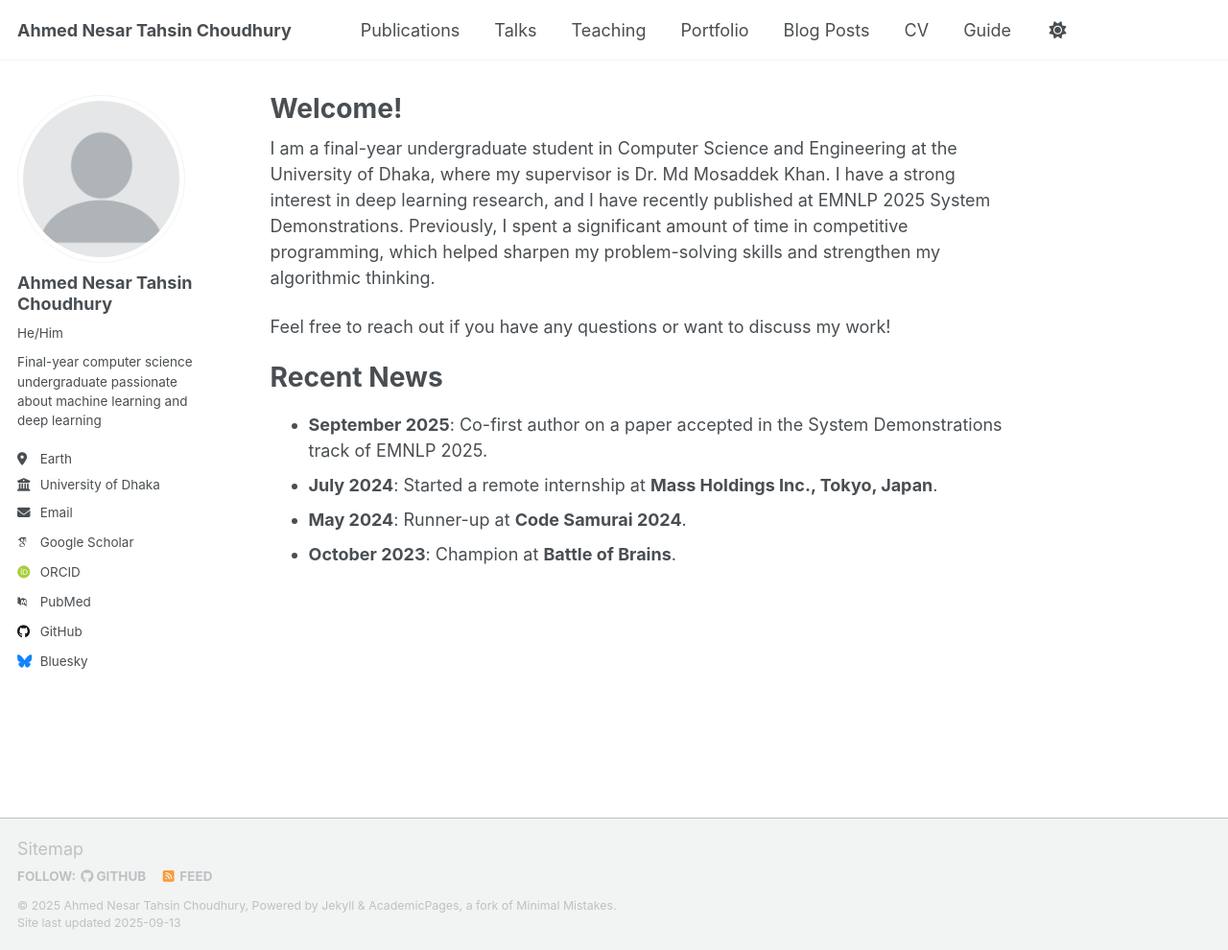
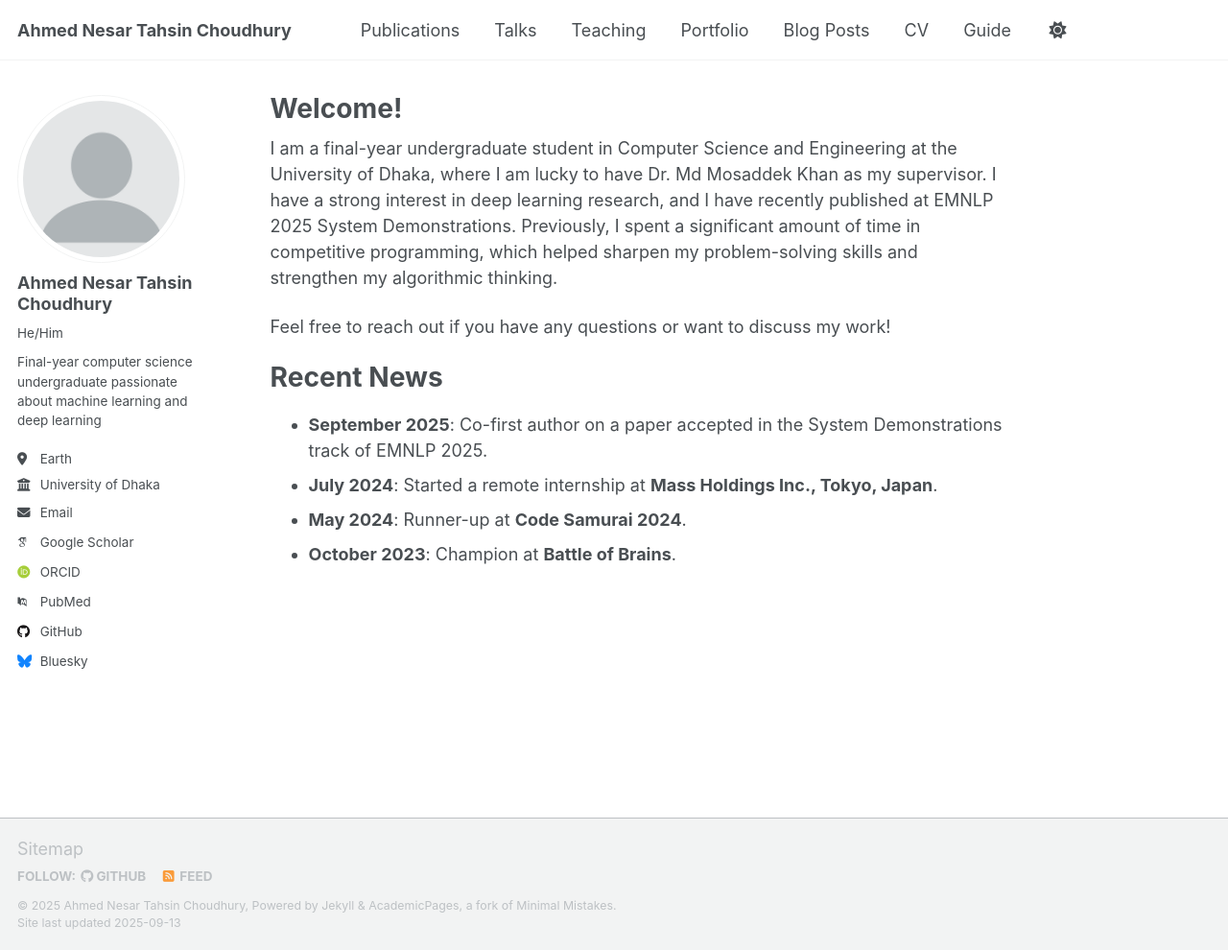
Before and after one commit to tahsinchoudhury/tahsinchoudhury.github.io, a Jekyll site: the page built from _pages/about.md, in a window 1280 px wide and 990 px high. Shown: the whole window at 96% size. Built offline with Jekyll 4.4.1, drawn with Linux system fonts in a browser that asks for light colours; some web fonts are replaced; a script that is not in the unit is left out.

Commit message:
updated homepage

```diff
--- a/_pages/about.md
+++ b/_pages/about.md
@@ -7,7 +7,7 @@ redirect_from:
   - /about.html
 ---
 
-I am a final-year undergraduate student in Computer Science and Engineering at the University of Dhaka, where my supervisor is Dr. Md Mosaddek Khan. I have a strong interest in deep learning research, and I have recently published at EMNLP 2025 System Demonstrations. Previously, I spent a significant amount of time in competitive programming, which helped sharpen my problem-solving skills and strengthen my algorithmic thinking.
+I am a final-year undergraduate student in Computer Science and Engineering at the University of Dhaka, where I am lucky to have Dr. Md Mosaddek Khan as my supervisor. I have a strong interest in deep learning research, and I have recently published at EMNLP 2025 System Demonstrations. Previously, I spent a significant amount of time in competitive programming, which helped sharpen my problem-solving skills and strengthen my algorithmic thinking.
 
 Feel free to reach out if you have any questions or want to discuss my work!
 
```
